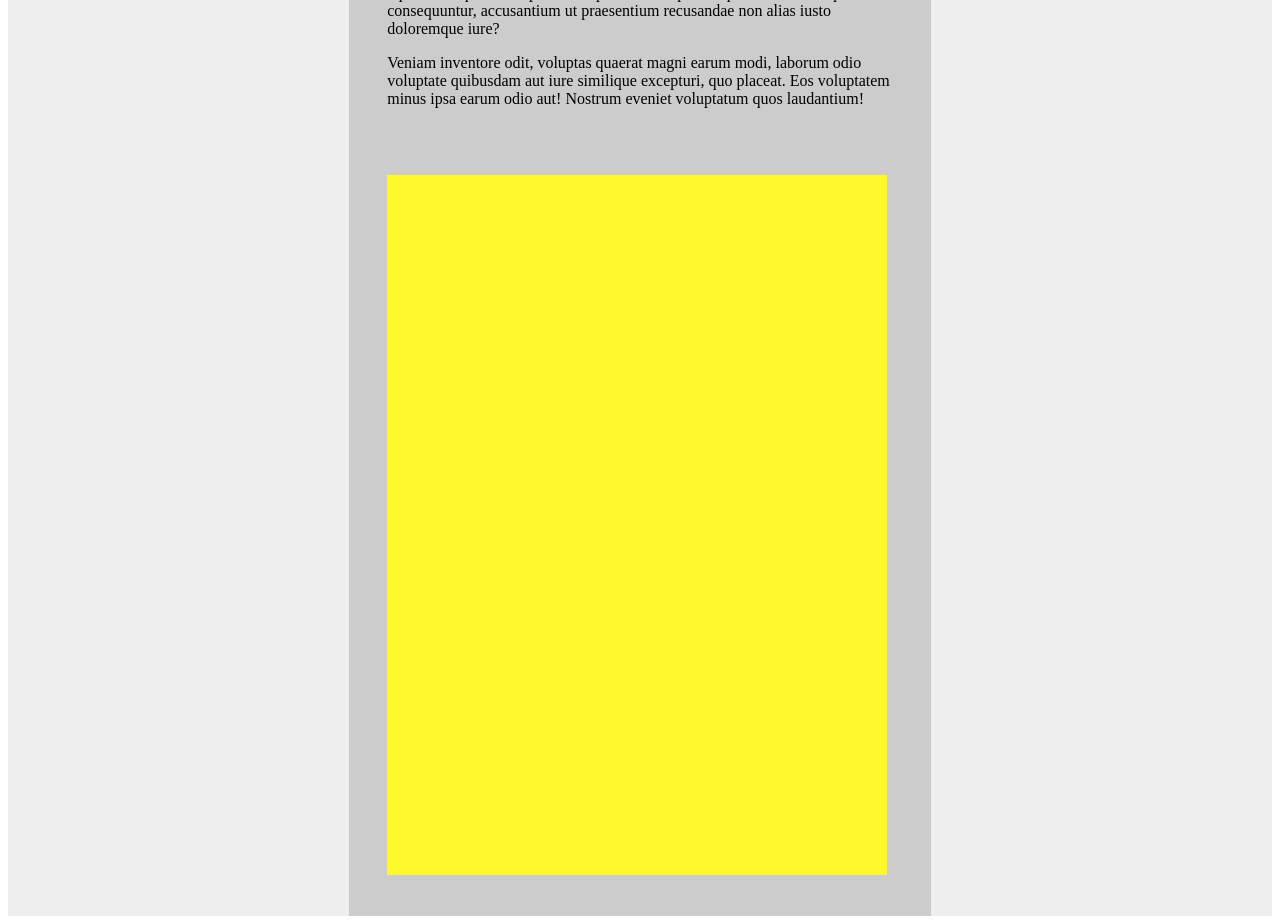
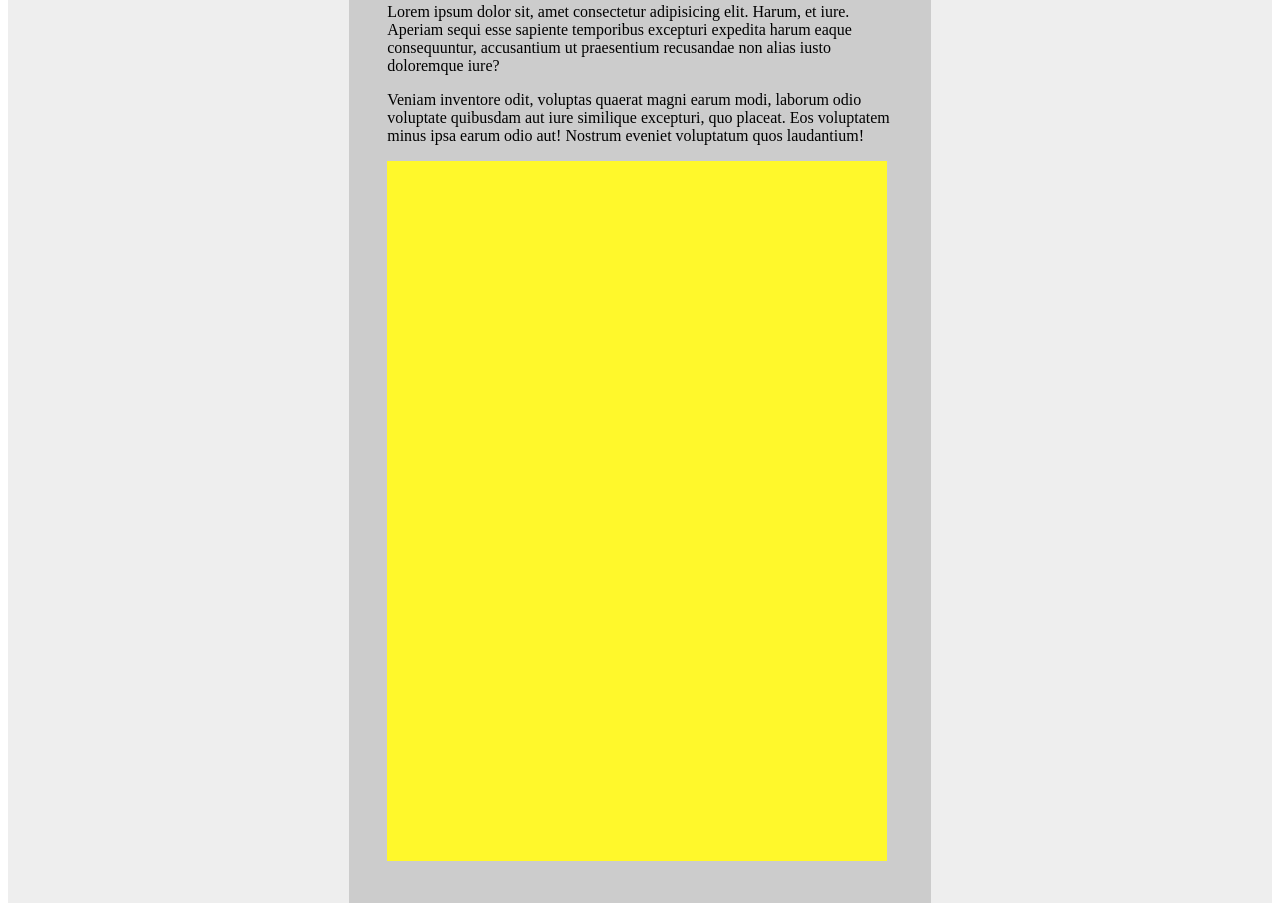
Before and after one commit to silviadenegri/float, a plain HTML site: page index.html in a window 1280 px wide. Shown: the part 418-1342 px from the top of the page. Drawn offline with Linux system fonts and the light colour scheme.

Commit message:
css change

```diff
--- a/index.html
+++ b/index.html
@@ -37,7 +37,7 @@
           <p>Veniam inventore odit, voluptas quaerat magni earum modi, laborum odio voluptate quibusdam aut iure similique excepturi, quo placeat. Eos voluptatem minus ipsa earum odio aut! Nostrum eveniet voluptatum quos laudantium!</p>
         </div>
 
-        <div class="yellow-left"></div>
+        <div class="yellow-right">
           <img src="img/yellow.png" alt="yellow rectangol">
         </div>
 
--- a/styleshit.css
+++ b/styleshit.css
@@ -27,8 +27,10 @@
   clear:both;
 }
 
-.yellow-left {
-  float:right;
+.yellow-right .img {
   width:23%;
   margin: 5% 5% 5% 0%;
 }
+
+.text-right{
+}
```
